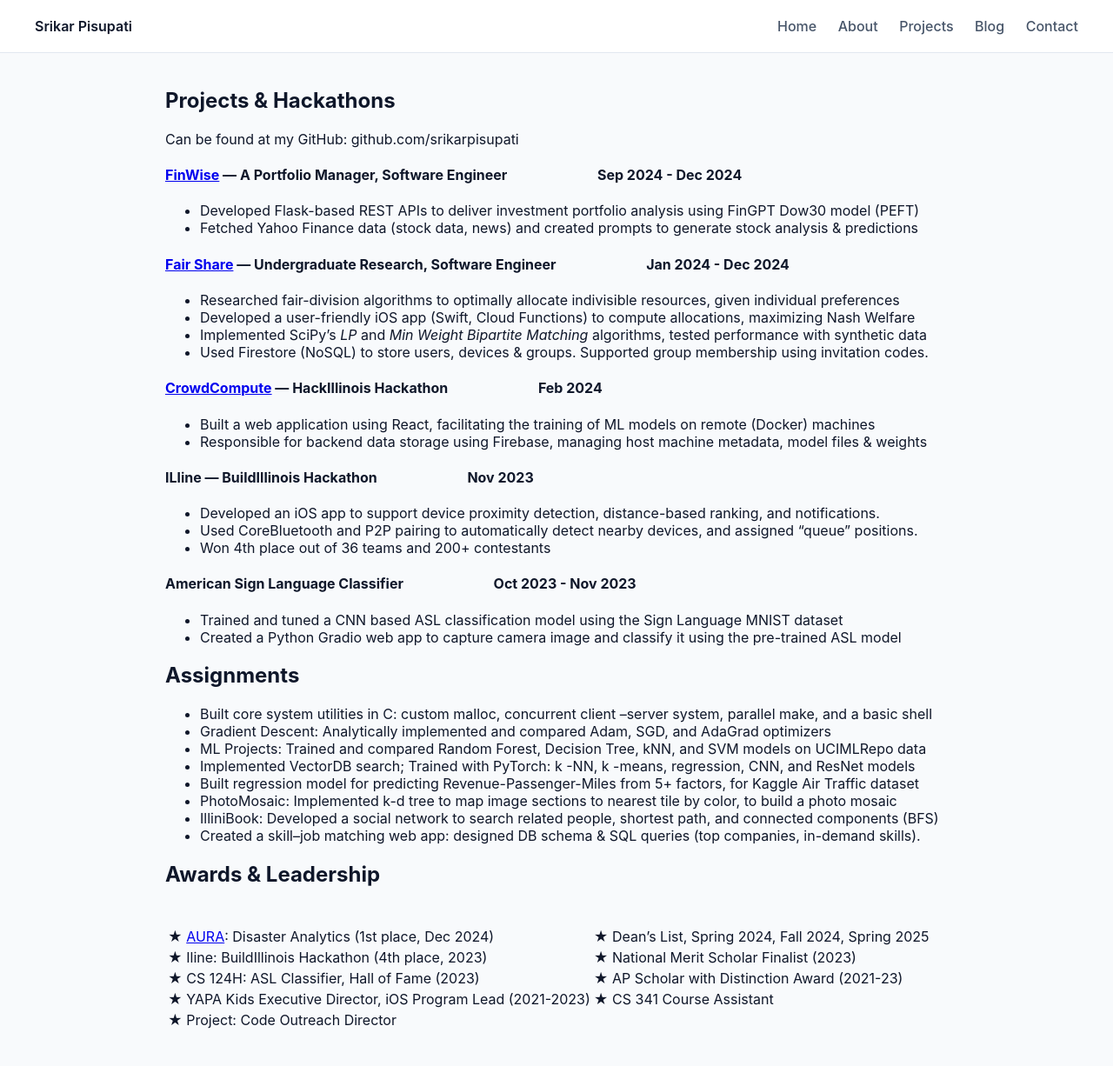
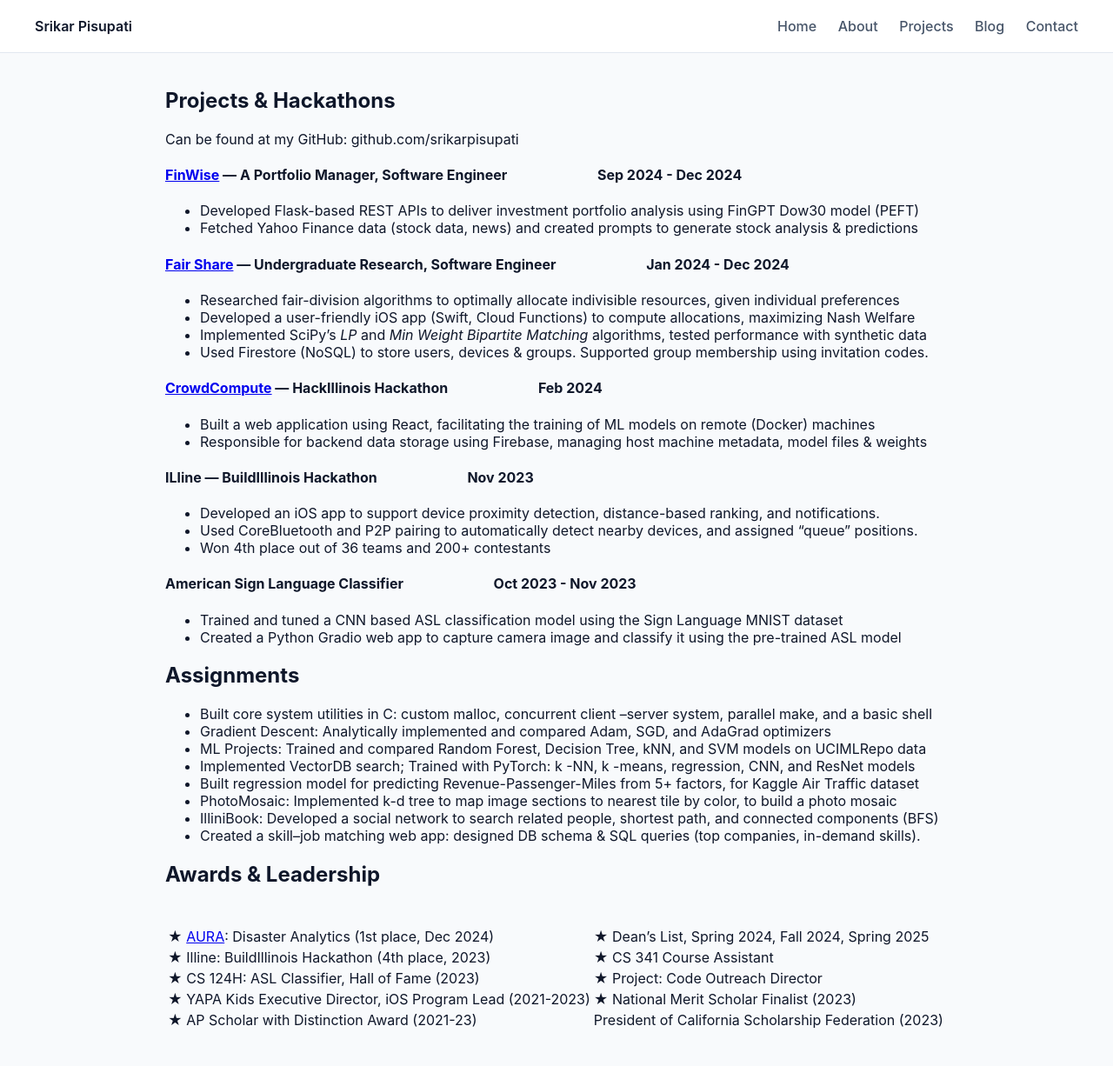
Before and after one commit to srikarpisupati/srikarpisupati.github.io, a Jekyll site: the page built from projects.md, in a window 1280 px wide. Shown: the whole page at 87% size. Built offline with Jekyll 4.4.1, drawn with Linux system fonts in a browser that asks for light colours.

Commit message:
Rearrange project and award listings in projects.md

```diff
--- a/projects.md
+++ b/projects.md
@@ -48,7 +48,7 @@ Can be found at my GitHub: github.com/srikarpisupati
 |||
 |--|--|
 | ★ [AURA](https://srikarpisupati.github.io/AURA.pdf): Disaster Analytics (1st place, Dec 2024) | ★ Dean’s List, Spring 2024, Fall 2024, Spring 2025 |
-| ★ Iline: BuildIllinois Hackathon (4th place, 2023) | ★ National Merit Scholar Finalist (2023) |
-| ★ CS 124H: ASL Classifier, Hall of Fame (2023) | ★ AP Scholar with Distinction Award (2021-23) |
-| ★ YAPA Kids Executive Director, iOS Program Lead (2021-2023) | ★ CS 341 Course Assistant |
-| ★ Project: Code Outreach Director |
+| ★ Illine: BuildIllinois Hackathon (4th place, 2023) | ★ CS 341 Course Assistant |
+| ★ CS 124H: ASL Classifier, Hall of Fame (2023) | ★ Project: Code Outreach Director |
+| ★ YAPA Kids Executive Director, iOS Program Lead (2021-2023) | ★ National Merit Scholar Finalist (2023) |
+| ★ AP Scholar with Distinction Award (2021-23) | President of California Scholarship Federation (2023) |
```
